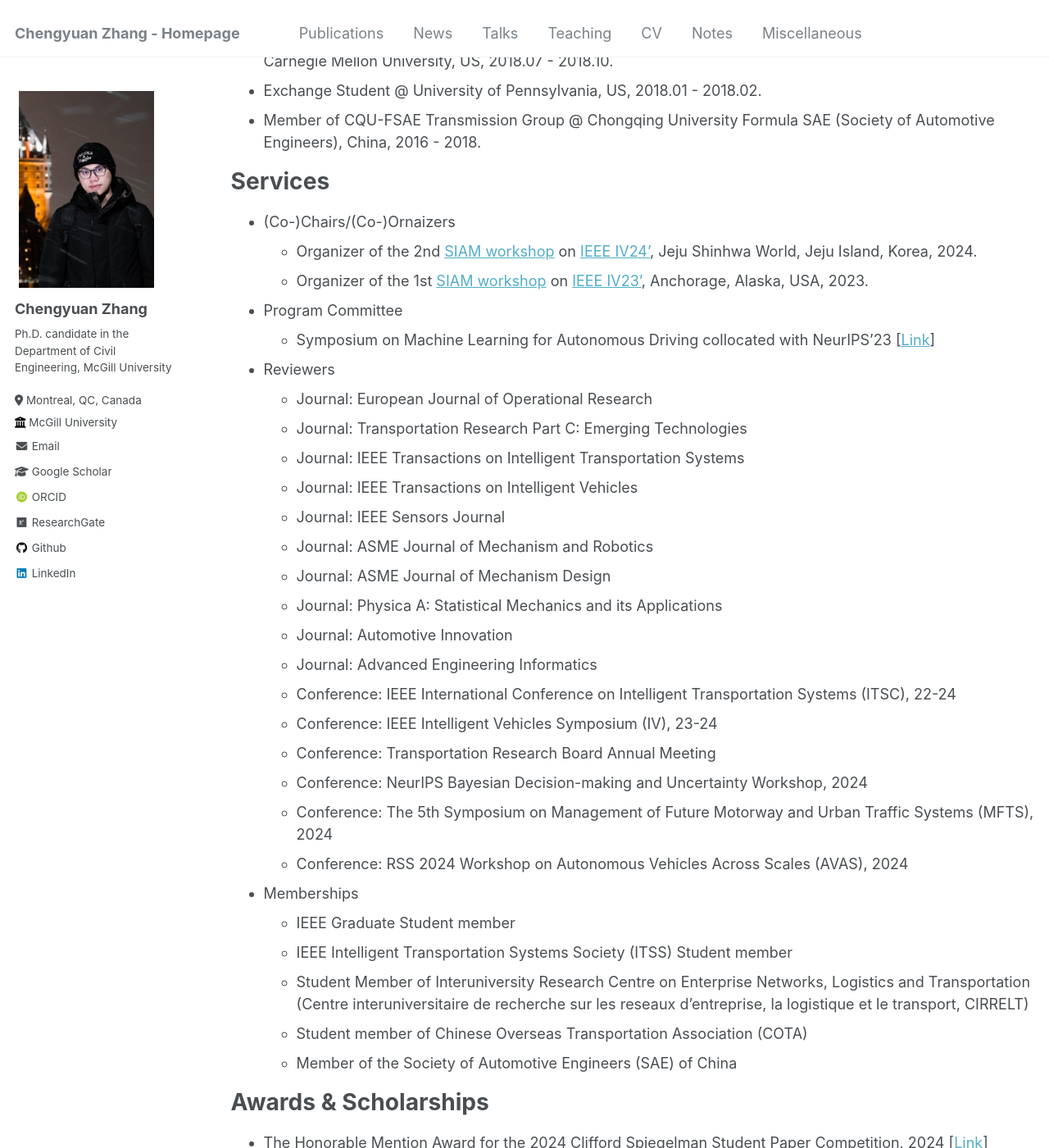
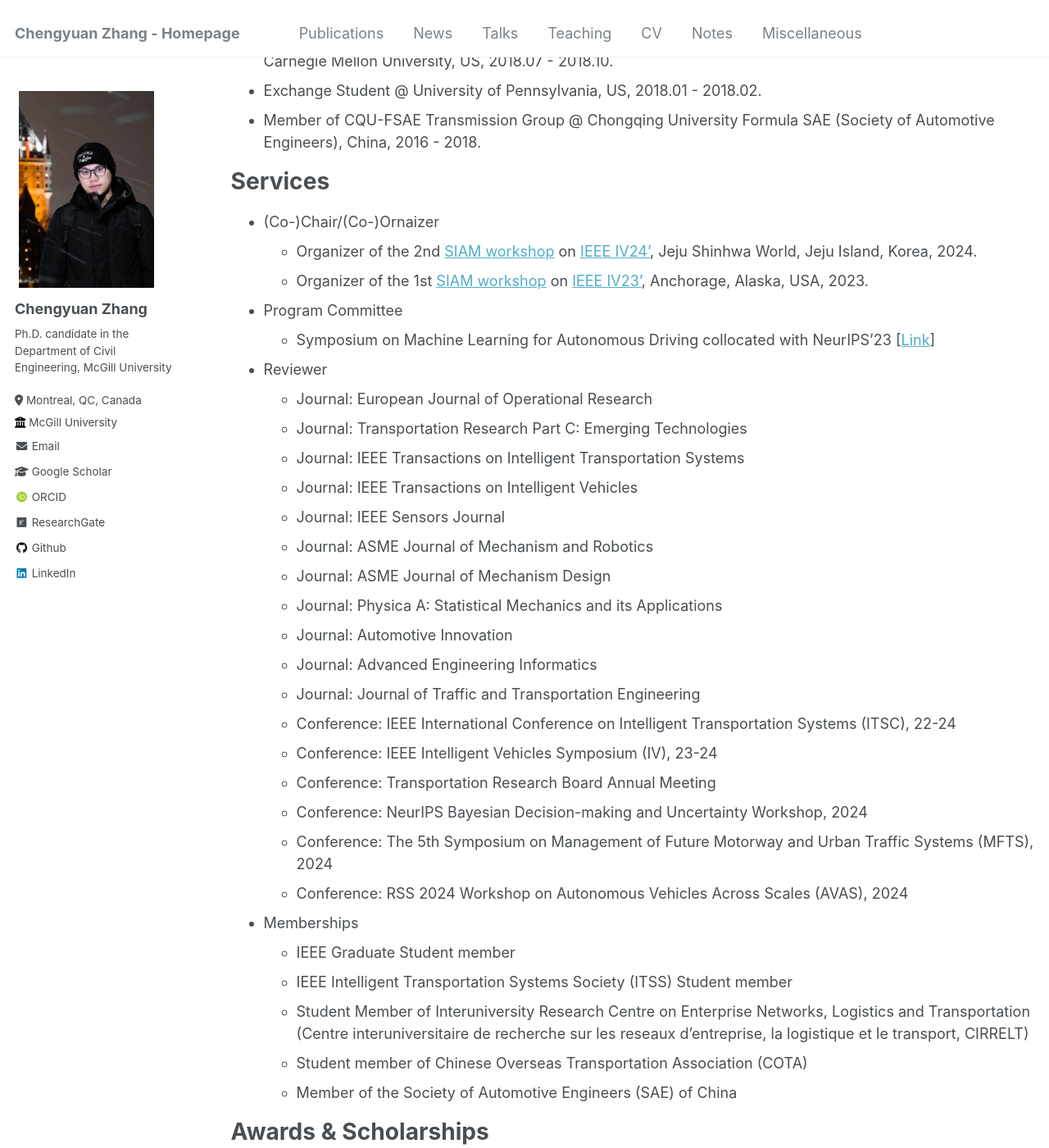
Before and after one commit to Chengyuan-Zhang/chengyuan-zhang.github.io, a Jekyll site: the page built from _pages/cv.md, in a window 1280 px wide and 1400 px high, scrolled down 578 px. Shown: the whole window at 82% size. Built offline with Jekyll 4.4.1, drawn with Linux system fonts in a browser that asks for light colours; some web fonts are replaced; comment, search, counter and statistics services are not loaded.

Commit message:
update posts

```diff
--- a/_pages/cv.md
+++ b/_pages/cv.md
@@ -36,14 +36,14 @@ Academic Experiences
 Services
 ======
 
-- (Co-)Chairs/(Co-)Ornaizers
+- (Co-)Chair/(Co-)Ornaizer
     - Organizer of the 2nd [SIAM workshop](https://interactive-driving.github.io/SIAM-IV24/)
       on [IEEE IV24'](https://ieee-iv.org/2024/), Jeju Shinhwa World, Jeju Island, Korea, 2024.
     - Organizer of the 1st [SIAM workshop](https://interactive-driving.github.io/SIAM-IV23/)
       on [IEEE IV23'](https://2023.ieee-iv.org/), Anchorage, Alaska, USA, 2023.
 - Program Committee
     - Symposium on Machine Learning for Autonomous Driving collocated with NeurIPS'23 [[Link](https://ml4ad.github.io/)]
-- Reviewers
+- Reviewer
     - Journal: European Journal of Operational Research
     - Journal: Transportation Research Part C: Emerging Technologies
     - Journal: IEEE Transactions on Intelligent Transportation Systems
@@ -54,6 +54,7 @@ Services
     - Journal: Physica A: Statistical Mechanics and its Applications
     - Journal: Automotive Innovation
     - Journal: Advanced Engineering Informatics
+    - Journal: Journal of Traffic and Transportation Engineering
     - Conference: IEEE International Conference on Intelligent Transportation Systems (ITSC), 22-24
     - Conference: IEEE Intelligent Vehicles Symposium (IV), 23-24
     - Conference: Transportation Research Board Annual Meeting
```
Also changed, not shown: _pages/notes.md (+1 -0 lines).
